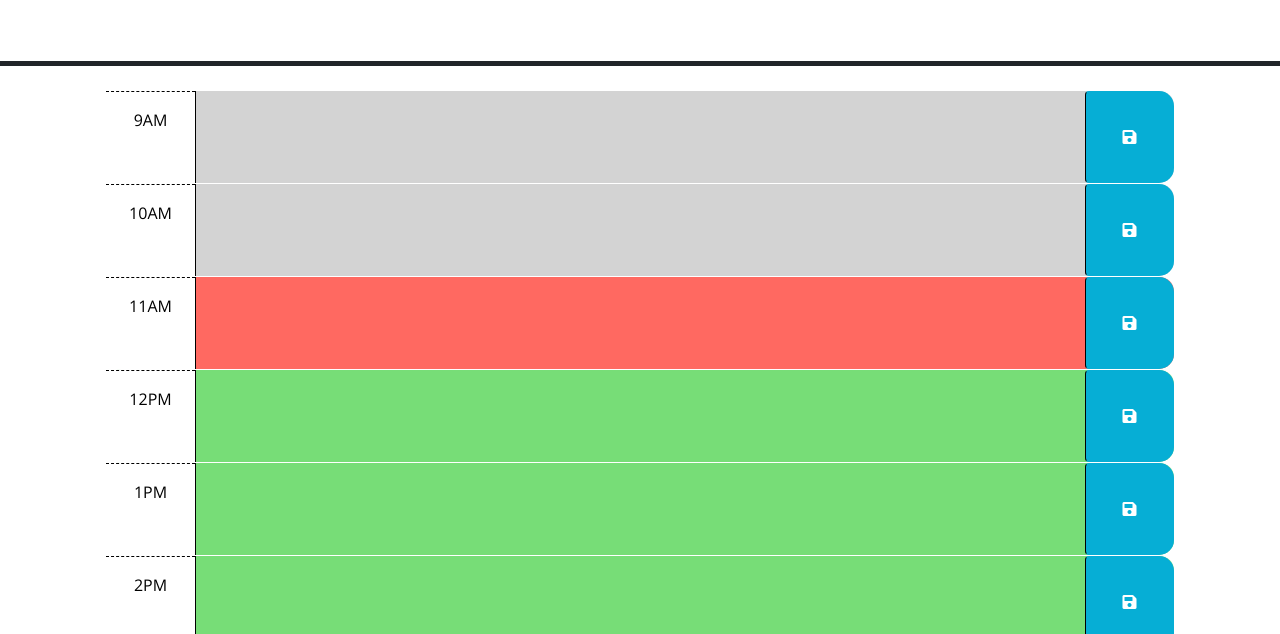
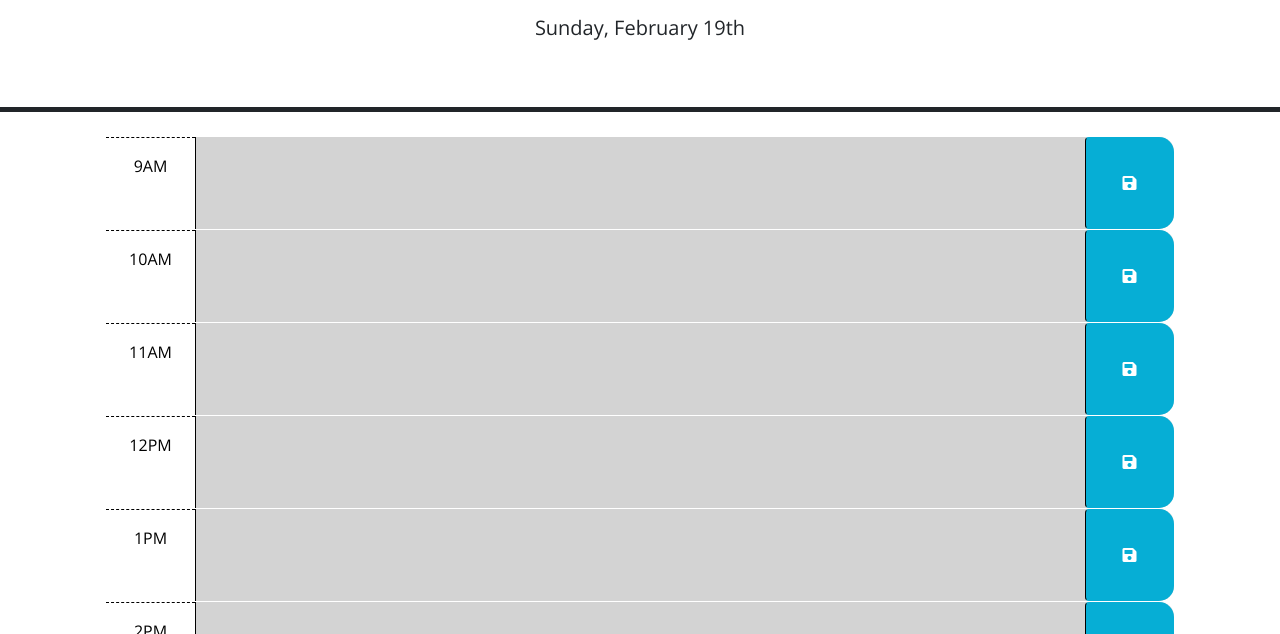
Before and after one commit to 00rest/Challenge-05-Third-Party-APIs, a plain HTML site: page index.html in a window 1280 px wide. Shown: the part 166-800 px from the top of the page. Drawn offline with nearby package versions, Linux system fonts and the light colour scheme.

Commit message:
date added to the header

```diff
--- a/Assets/js/script.js
+++ b/Assets/js/script.js
@@ -3,14 +3,11 @@
 // in the html.
 $(function () {
 
-  var hourNow = 11;//dayjs().$H;
+  var hourNow = dayjs().$H;
   var tense;
   var timeDisp;
-  console.log(hourNow);
-
 
   for (let count = 9; count < 18; count++) {
-    console.log(count);
     if (count < 12) {
       timeDisp = count + 'AM';
     } else if (count == 12) {
@@ -41,10 +38,7 @@ $(function () {
     // the values of the corresponding textarea elements. HINT: How can the id
     // attribute of each time-block be used to do this?
     let stored = localStorage.getItem('hour-' + count);
-    if (stored) {
-      console.log(stored);
-      textarea.text(stored);
-    };
+    if (stored) {textarea.text(stored)};
 
     // TODO: Add a listener for click events on the save button. This code should
     // use the id in the containing time-block as a key to save the user input in
@@ -52,9 +46,11 @@ $(function () {
     // function? How can DOM traversal be used to get the "hour-x" id of the
     // time-block containing the button that was clicked? How might the id be
     // useful when saving the description in local storage?
-    button.on('click', function () { localStorage.setItem('hour-' + count, textarea.val())
+    button.on('click', function () {
+      localStorage.setItem('hour-' + count, textarea.val())
     });
   }
 
   // TODO: Add code to display the current date in the header of the page.
+  $('#currentDay').text(dayjs().format('dddd, MMMM D[th]'));
 });
--- a/index.html
+++ b/index.html
@@ -10,8 +10,7 @@
     integrity="sha384-50oBUHEmvpQ+1lW4y57PTFmhCaXp0ML5d60M1M7uH2+nqUivzIebhndOJK28anvf" crossorigin="anonymous" />
   <link href="https://fonts.googleapis.com/css?family=Open+Sans&display=swap" rel="stylesheet" />
   <link rel="stylesheet" href="./Assets/css/style.css" />
-  <title>Work Day Scheduler</title>
-
+  <title>Orest's Work Day Scheduler</title>
 </head>
 
 <body>
@@ -20,14 +19,13 @@
     <p class="lead">A simple calendar app for scheduling your work day</p>
     <p id="currentDay" class="lead"></p>
   </header>
-  <div class="container-lg px-5" id="mainDiv">
 
-    <script src="./Assets/js/jquery-3.6.3.js"></script>
-    <script src="https://cdn.jsdelivr.net/npm/dayjs@1.11.3/dayjs.min.js"
-      integrity="sha256-iu/zLUB+QgISXBLCW/mcDi/rnf4m4uEDO0wauy76x7U=" crossorigin="anonymous"></script>
+  <div class="container-lg px-5" id="mainDiv"></div>
 
-    <script src="./Assets/js/script.js"></script>
-  </div>
+  <script src="./Assets/js/jquery-3.6.3.js"></script>
+  <script src="https://cdn.jsdelivr.net/npm/dayjs@1.11.3/dayjs.min.js"
+    integrity="sha256-iu/zLUB+QgISXBLCW/mcDi/rnf4m4uEDO0wauy76x7U=" crossorigin="anonymous"></script>
+  <script src="./Assets/js/script.js"></script>
 </body>
 
 </html>
```
Also changed, not shown: Assets/images/scheduler.jpg (added). Lines whose indentation alone changed are shown as unchanged.
